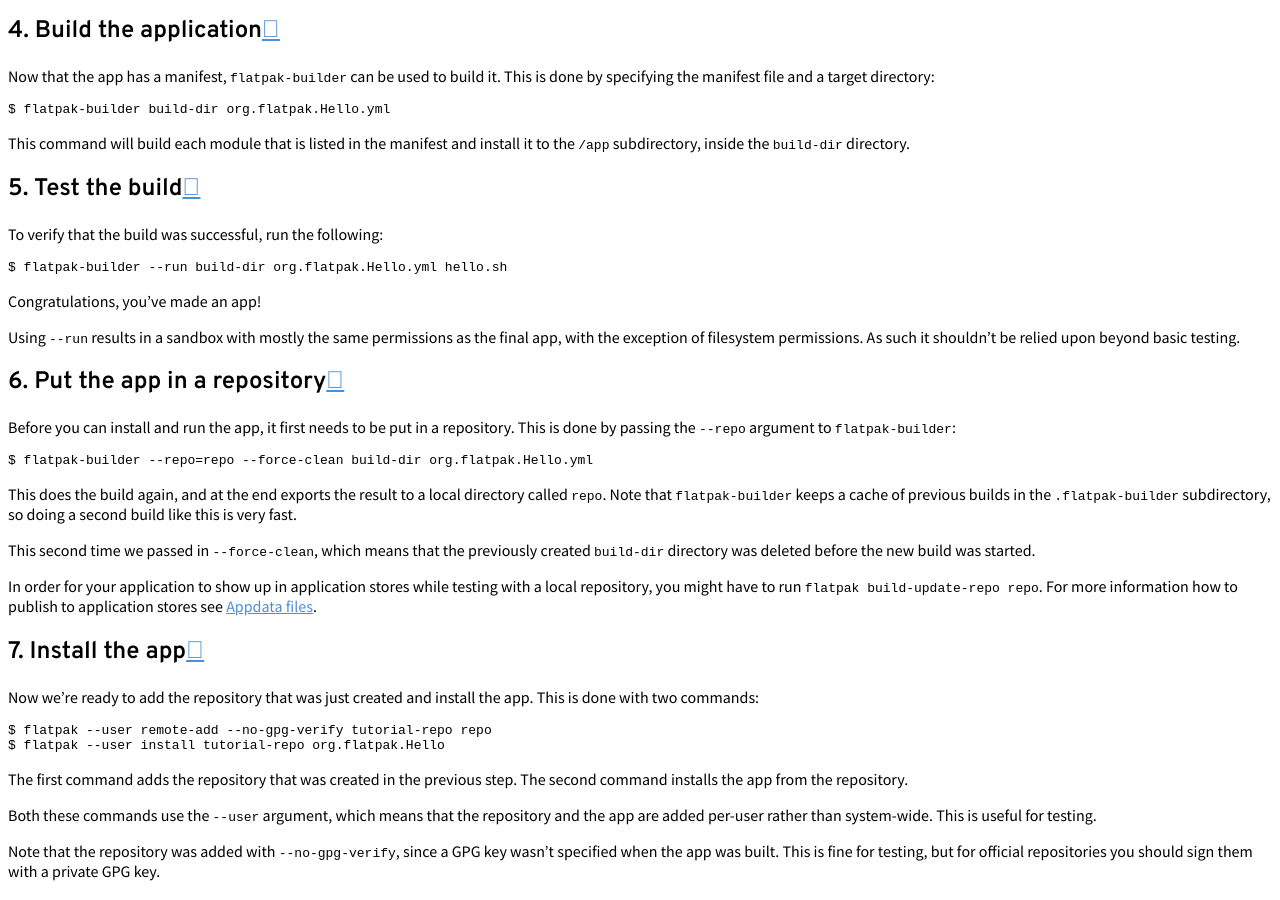
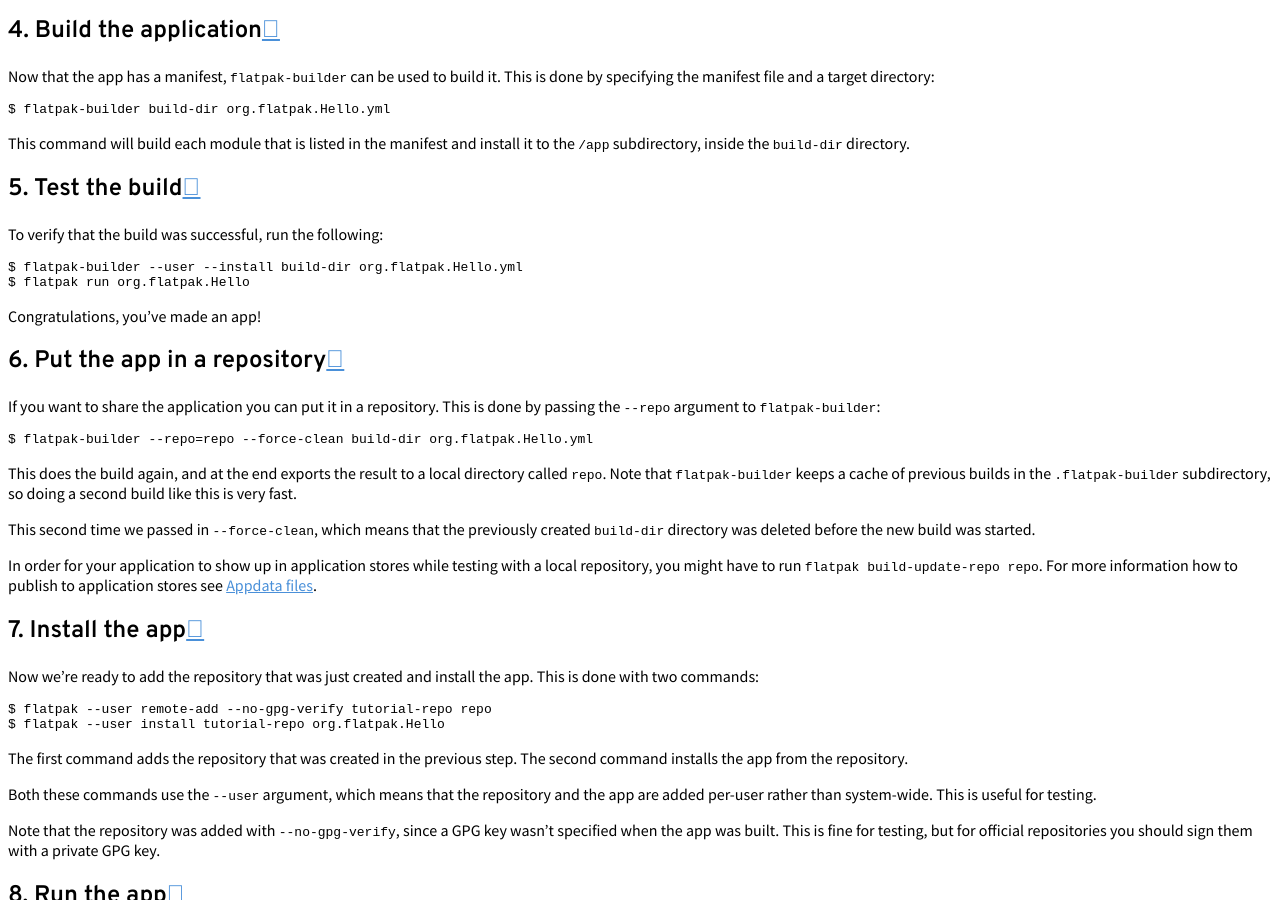
Before and after one commit to flatpak/flatpak-docs, a Sphinx documentation site: the page built from docs/first-build.rst, in a window 1280 px wide and 900 px high, scrolled down 1507 px. Built offline with Sphinx 7.4.7 and the Read the Docs theme 2.0.0, drawn with Linux system fonts in a browser that asks for light colours.

Commit message:
Avoid recommending --run
It often causes issues and its the first thing new packagers are recommended.
Lets just avoid bringing it up.

```diff
--- a/docs/first-build.rst
+++ b/docs/first-build.rst
@@ -82,18 +82,15 @@ it to the ``/app`` subdirectory, inside the ``build-dir`` directory.
 
 To verify that the build was successful, run the following::
 
-  $ flatpak-builder --run build-dir org.flatpak.Hello.yml hello.sh
+  $ flatpak-builder --user --install build-dir org.flatpak.Hello.yml
+  $ flatpak run org.flatpak.Hello
 
 Congratulations, you've made an app!
-
-Using ``--run`` results in a sandbox with mostly the same permissions as the
-final app, with the exception of filesystem permissions. As such it shouldn't
-be relied upon beyond basic testing.
 
 6. Put the app in a repository
 ------------------------------
 
-Before you can install and run the app, it first needs to be put in a
+If you want to share the application you can put it in a
 repository. This is done by passing the ``--repo`` argument to
 ``flatpak-builder``::
 
```
